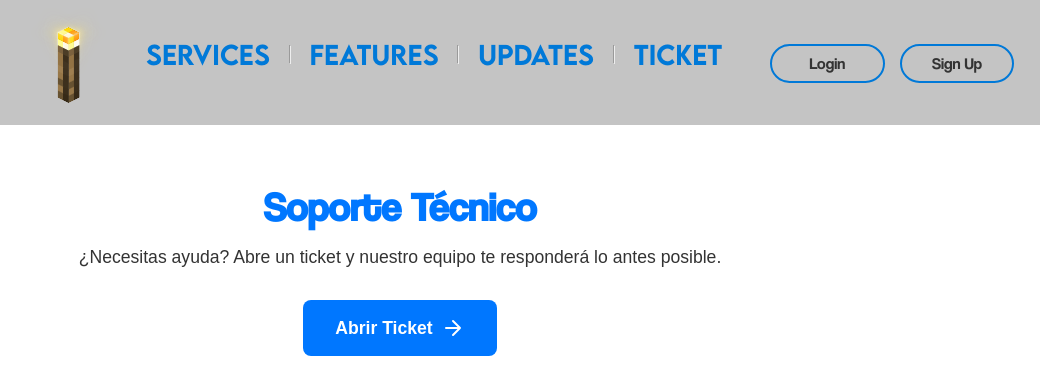
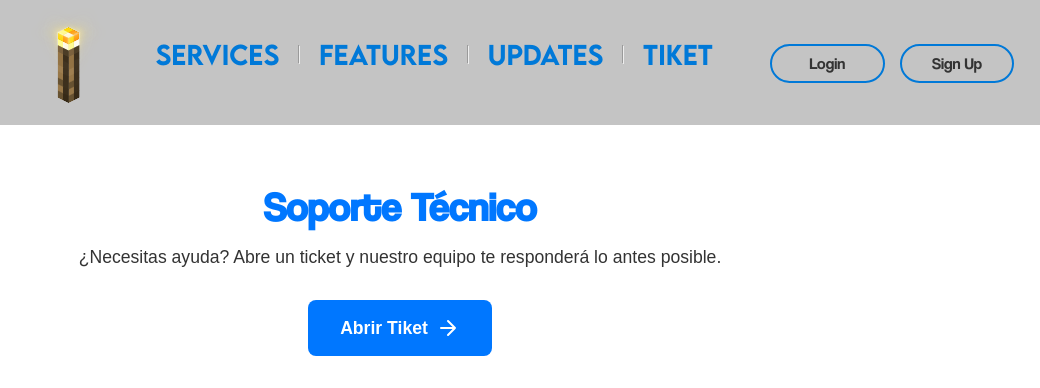
Before and after one commit to axelgarcia1A/itiket.github.io, a plain HTML site: page web-server/web/html/ticketing.html in a window 1280 px wide. Shown: the top 388 px of the page, 240-1280 px from the left. Drawn offline with Linux system fonts and the light colour scheme.

Commit message:
30/05/2025 - 16:48

```diff
--- a/web-server/web/html/ticketing.html
+++ b/web-server/web/html/ticketing.html
@@ -98,7 +98,7 @@
           </li>
           <hr/>
           <li>
-            <a href="./ticketing.html">TICKET</a>
+            <a href="./ticketing.html">TIKET</a>
           </li>
         </ul>
       </nav>
@@ -130,7 +130,7 @@
                 <button id="open-ticket" class="ticket-button">
                     <span>
                       <a href="./ticket.html" class="boton">
-                        Abrir Ticket
+                        Abrir Tiket
                       </a>
                     </span>
                     <svg width="24" height="24" viewBox="0 0 24 24" fill="none" xmlns="http://www.w3.org/2000/svg">
```
Also changed, not shown: web-server/index.html (+1 -1 lines), web-server/web/html/features.html (+1 -1 lines), web-server/web/html/prices.html (+1 -1 lines), web-server/web/html/services.html (+1 -1 lines), web-server/web/html/updates.html (+1 -1 lines).
